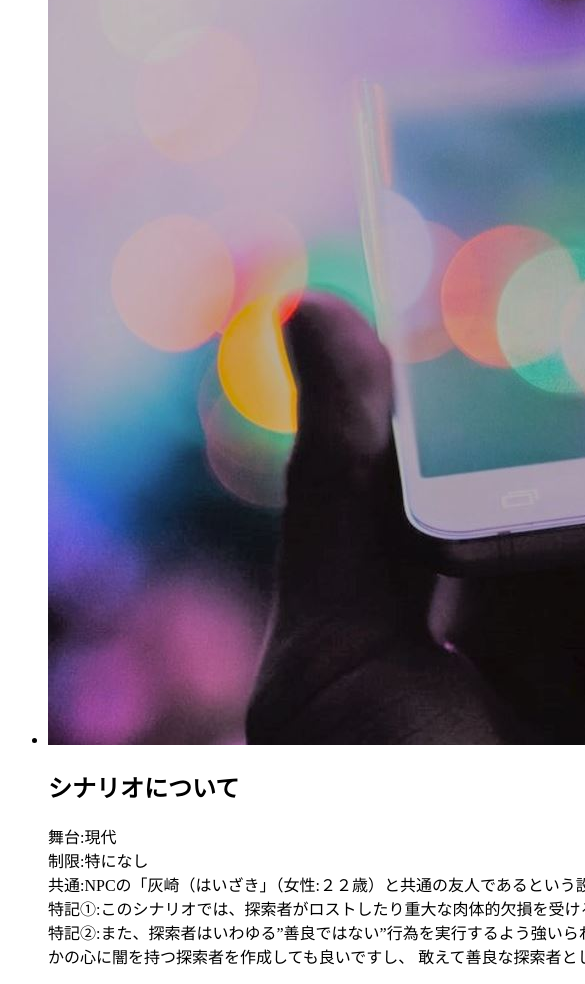
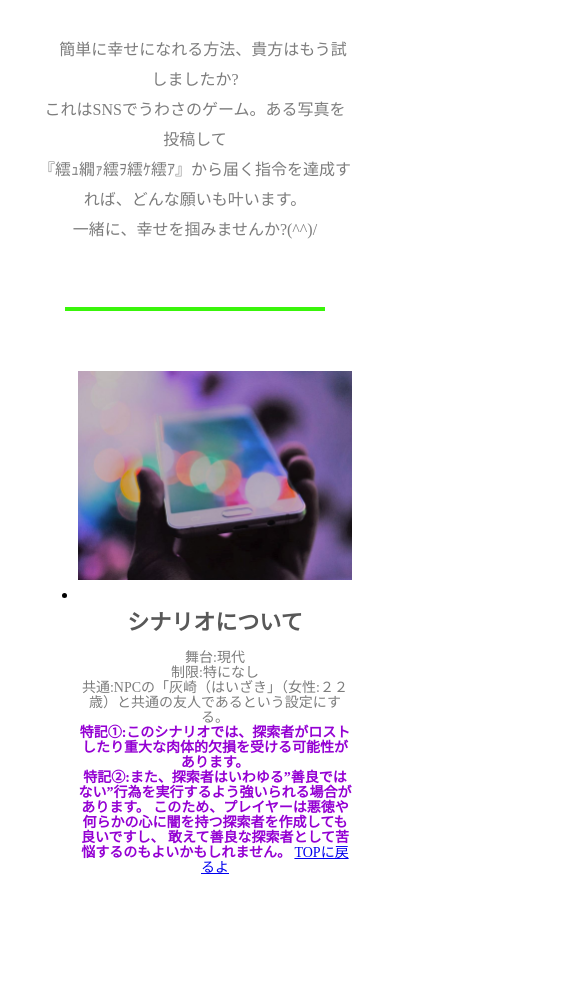
Before and after one commit to kmb686/TRPG-site, a plain HTML site: page scenario.html in a window 390 px wide. Shown: the part 282-1266 px from the top of the page, 585 px wide, since content can reach past the window. After the commit the page ends 1197 px from the top, so only its background shows below. Drawn offline with Linux system fonts and the light colour scheme.

Commit message:
Add files via upload

```diff
--- a/scenario-stylesheet.css
+++ b/scenario-stylesheet.css
@@ -1,26 +1,129 @@
-#wrapper {
-  width: 1000px;
-  margin: auto;
+/* BLOG  */
+.p-blog {
+  margin-top: 30px;
+  padding: 80px 30px 0 30px;
 }
 
-.header-wrapper {
-  background-image: url(view/scenario.JPG);
-  background-color: rgba(255, 255, 255, 0.89);
-  background-size: cover;
-  width: 100%;
-  height: 700px;
+/* ABOUT・WORK・BLOG　共通見出し */
+.c-heading {
+  position: relative;
+  padding-bottom: 50px;
+  text-align: center;
+}
+/* 疑似要素設置 */
+.c-heading ::after {
+  display: block;
+  content: "";
+  position: absolute;
+  left: 50%;
+  bottom: 0;
+  width: 260px;
+  height: 4px;
+  transform: translateX(-50%);
+  background-color: #39f50a;
+}
+/* 共通見出し(c-heading)ではなくそれぞれ固有の要素の余白として指定 */
+.p-aboutList,
+.p-workList,
+.p-blogList {
+  margin-top: 60px;
 }
 
-.header-headline {
-  text-align: center;
-  font-size: 20px;
-  font-weight: bold;
+/* ABOUT・WORK・BLOG > タイトル */
+.c-heading__ttl {
+  color: #585858;
+  font-size: 42px;
 }
 
-.header-headline p {
-  color: rgba(255, 220, 192, 0.781);
+/* ABOUT・WORK・BLOG　> ロレサムテキスト */
+.c-heading__txt {
+  margin-top: 50px;
+  color: #7c7c7c;
+  font-size: 24px;
 }
 
-.header-document {
-  font-size: 24px;
+/* Blog */
+/* 2つ目以降の兄弟要素のみ余白指定 */
+.p-blogList li:nth-child(n + 1) {
+  margin-bottom: 80px;
 }
+.p-blogBox__ttl {
+  margin-bottom: 10px;
+  font-size: 26px;
+  color: #585858;
+}
+.p-blogBox__txt {
+  margin-bottom: 60px;
+  font-size: 18px;
+  color: #7c7c7c;
+  line-height: 30px;
+}
+.p-boxSpecial {
+  font-size: 16px;
+  font-weight: bold;
+  color: darkviolet;
+}
+.p-blogBox__txt span {
+  font-size: 14px;
+}
+
+@media screen and (max-width: 768px) {
+  /* SP style */
+  /* 共通見出し　テキスト */
+  .c-heading__txt {
+    font-size: 16px;
+    line-height: 30px;
+    letter-spacing: 0px;
+  }
+
+  /* Blog */
+  .p-blogList__photo {
+    margin-bottom: 20px;
+    width: 100%;
+  }
+  .p-blogList li:nth-child(n + 1) {
+    margin-bottom: 40px;
+  }
+  .p-blogBox {
+    text-align: center;
+  }
+
+  .p-blogBox__ttl {
+    display: inline;
+    font-size: 22px;
+  }
+  .p-blogBox__txt {
+    font-size: 14px;
+    line-height: 15px;
+    margin-bottom: 40px;
+  }
+  .p-blogBox__txt li {
+    font-size: 10px;
+  }
+  .p-boxSpecial {
+    font-size: 10px;
+  }
+}
+
+@media screen and (min-width: 769px) {
+  /* PC style */
+  /* Blog */
+  .p-blogList li {
+    display: flex;
+    justify-content: space-between;
+    height: 400px;
+  }
+  .p-blogList li:nth-child(2) {
+    flex-direction: row-reverse;
+    text-align: right;
+  }
+  .p-blogList__photo {
+    width: 40%;
+  }
+
+  /* box(ttl + txt + btn + special)*/
+  .p-blogBox {
+    margin: 0 20px;
+    width: 51%;
+  }
+}
```
